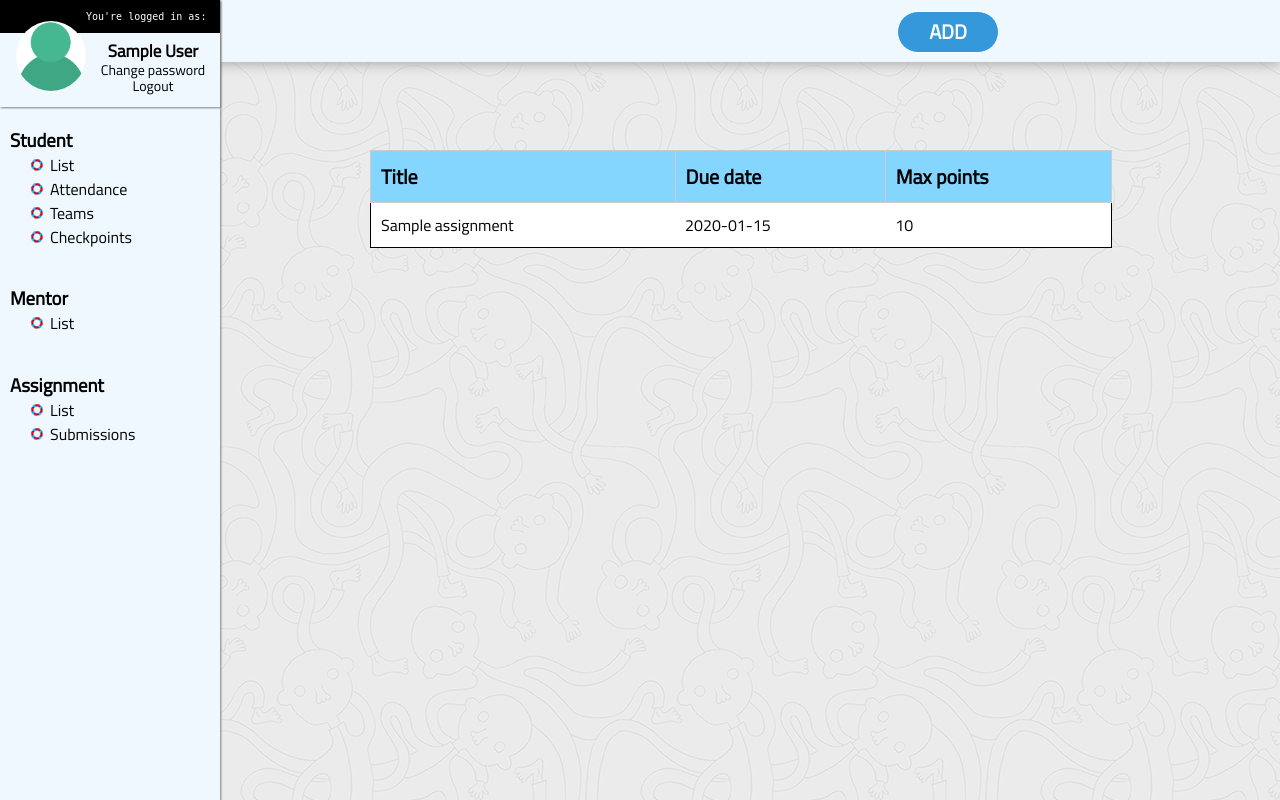
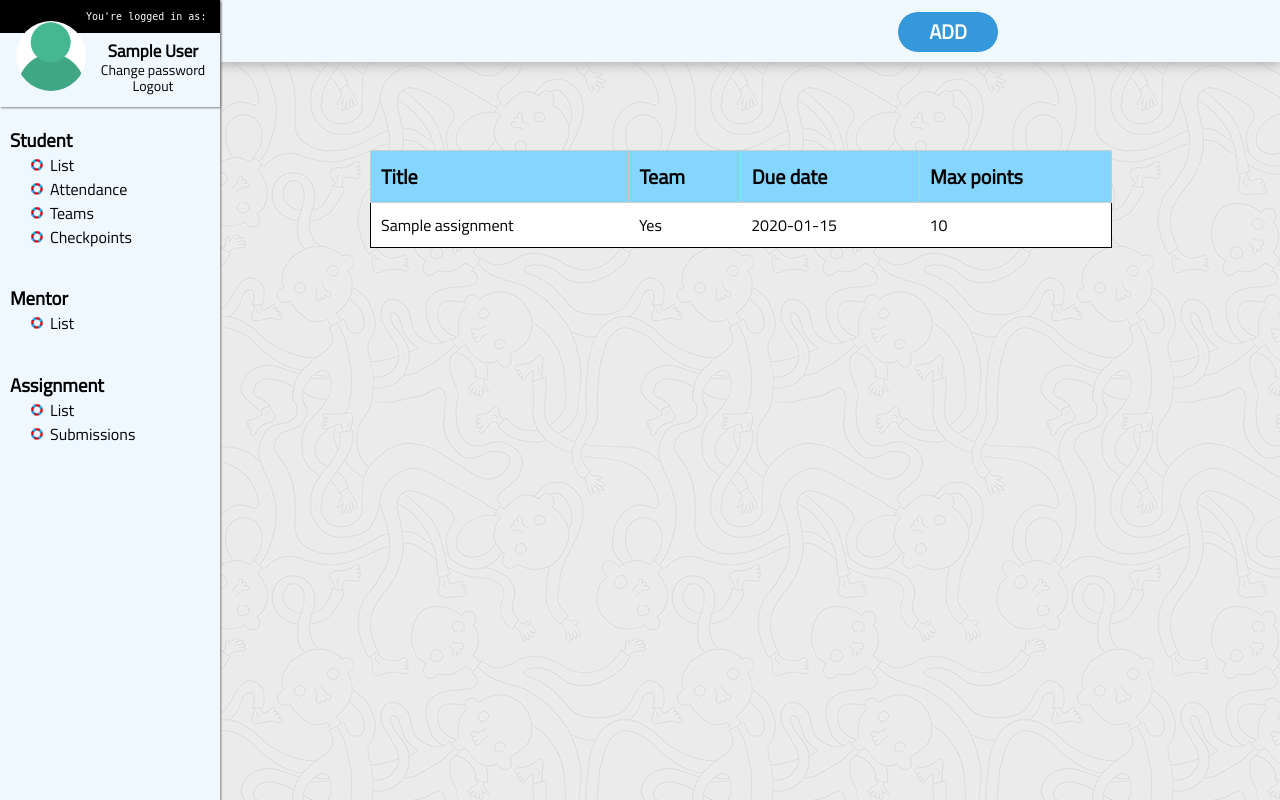
Before and after one commit to cbmlody/CMS, a Flask app: page /assignment in a window 1280 px wide. Run offline with Flask 2, Linux system fonts and the light colour scheme; the visitor is signed in with stand-in values (Sample User, id 1); tables that the repository leaves empty hold one stand-in row (values such as "Sample post").

Commit message:
team property displayed

```diff
--- a/templates/assignment_list.html
+++ b/templates/assignment_list.html
@@ -13,6 +13,7 @@
                 <table>
                     <thead>
                     <th>Title</th>
+                    <th>Team</th>
                     <th>Due date</th>
                     <th>Max points</th>
                     {% if user.role_id == 3 %}
@@ -22,6 +23,13 @@
                     {%for assignment in assignments%}
                     <tr>
                         <td>{{assignment.title}}</td>
+                        <td>
+                            {% if assignment.as_team %}
+                            Yes
+                            {% else%}
+                            No
+                            {%endif%}
+                        </td>
                         <td>{{assignment.due_date}}</td>
                         <td>{{assignment.max_points}}</td>
                         {% if user.role_id == 3 %}
```
